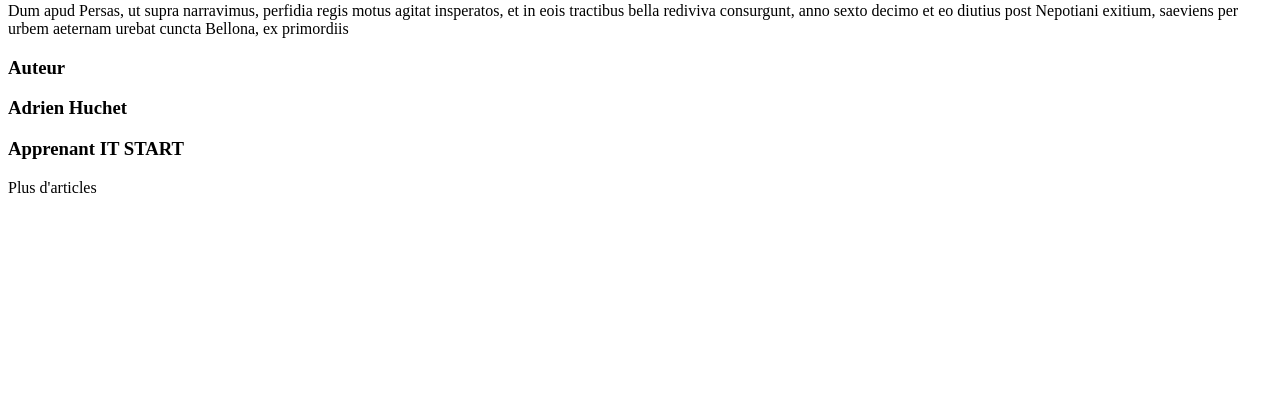
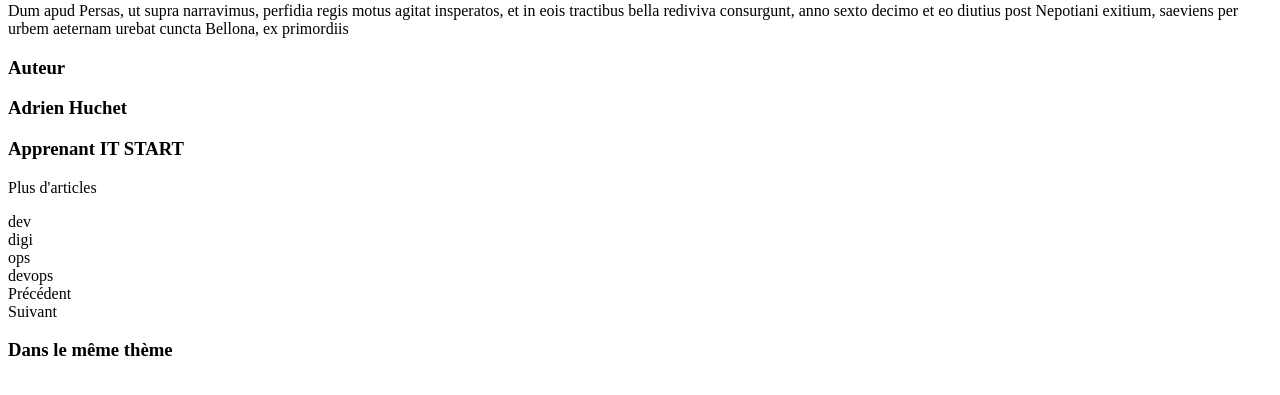
Before and after one commit to Aviortheking/Blog_IMIE, a PHP site: page /assets/html/post.html in a window 1280 px wide. Shown: the part 153-548 px from the top of the page. Run offline with PHP 8.4, Linux system fonts and the light colour scheme.

Commit message:
css post

```diff
--- a/project/assets/html/post.html
+++ b/project/assets/html/post.html
@@ -38,8 +38,43 @@
 
             <div class="bloc-filter">
 				<p class="title-second">Plus d'articles</p>
-            </div>
+				<div class="filtre dev-color">dev</div>
+				<div class="filtre digi-color">digi</div>
+				<div class="filtre ops-color">ops</div>
+				<div class="filtre devops-color">devops</div>
+			</div>
+
+			<div class="contenue-recent">Précédent</div>
+			<div class="contenue-recent">Suivant</div>
+
+			<h3 id="titre-between">Dans le même thème</h3>
+			<div class="row articles">
+				<tag type="loop" for="posts" limit="6">
+					<div class="col-12 col-md-6 col-lg-4">
+						<div class="article column-categorie">
+							<h4 class="title">
+								<loop column="title" />
+							</h4>
+							<div class="etiquettes">
+								<span class="cat">
+									<loop column="categorie" />
+								</span>
+								<span class="date">
+									<loop column="date" />
+								</span>
+							</div>
+							<div class="text">
+								<loop column="content" />
+							</p>
+						</div>
+					</div>
+				</tag>
+			</div>
 			</main>
+			<body>
+				<footer>
+					<tag type="includes" file="footer" />
+				</fotter>
 		<script src="https://maxcdn.bootstrapcdn.com/bootstrap/3.3.7/js/bootstrap.min.js" integrity="sha384-Tc5IQib027qvyjSMfHjOMaLkfuWVxZxUPnCJA7l2mCWNIpG9mGCD8wGNIcPD7Txa" crossorigin="anonymous"></script>
 	</body>
 </html>
--- a/project/assets/php/functions.php
+++ b/project/assets/php/functions.php
@@ -11,7 +11,7 @@
 }
 
 function connect() {
-    $host = "127.0.0.1";
+    $host = "localhost";
     $db = "blog";
     $user = "blog";
     $pass = "blog";
--- a/project/index.php
+++ b/project/index.php
@@ -4,10 +4,10 @@
 
 require_once "assets/php/functions.php";
 
-$host = "127.0.0.1";
+$host = "localhost";
 $db = "blog";
-$user = "root";
-$pass = "root";
+$user = "blog";
+$pass = "blog";
 $charset="utf8mb4";
 
 $dsn = "mysql:host=$host;dbname=$db;charset=$charset";
```
Also changed, not shown: project/assets/css/style.css (+22 -4 lines).
